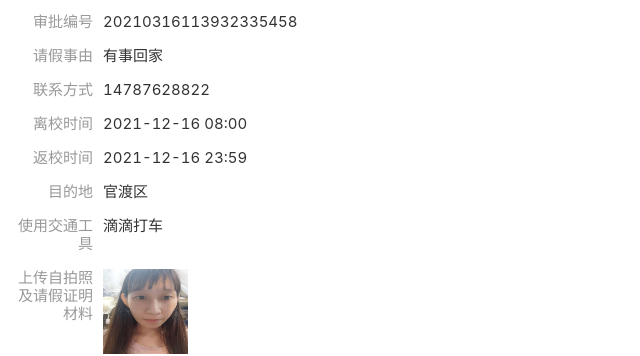
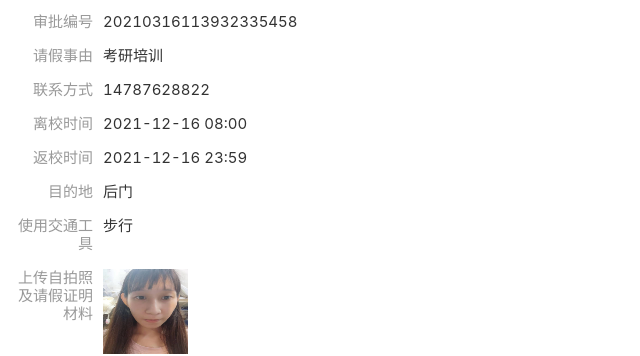
Before and after one commit to yibanjiatiao1/hyq016, a plain HTML site: page index.html in a window 1280 px wide. Shown: the part 186-542 px from the top of the page, 0-640 px from the left. Drawn offline with Linux system fonts and the light colour scheme; a script that the page names is missing.

Commit message:
Update index.html

```diff
--- a/index.html
+++ b/index.html
@@ -119,7 +119,7 @@
          <div class="hx-detail-item">
           <span class="hx-detail-item-label">请假事由</span>
           <div class="hx-detail-item-field">
-           有事回家          </div>
+           考研培训          </div>
          </div>
          <div class="hx-detail-item">
           <span class="hx-detail-item-label">联系方式</span>
@@ -139,12 +139,12 @@
          <div class="hx-detail-item">
           <span class="hx-detail-item-label">目的地</span>
           <div class="hx-detail-item-field">
-           官渡区          </div>
+           后门          </div>
          </div>
          <div class="hx-detail-item">
           <span class="hx-detail-item-label">使用交通工具</span>
           <div class="hx-detail-item-field">
-           滴滴打车          </div>
+           步行          </div>
          </div>
          <div class="hx-detail-item">
           <span class="hx-detail-item-label">上传自拍照及请假证明材料</span>
```
